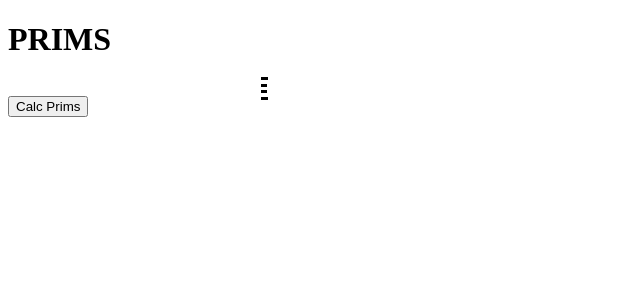
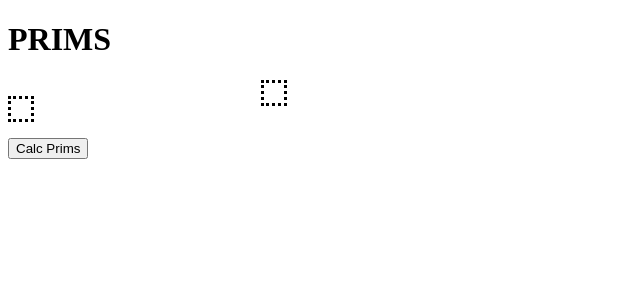
Before and after one commit to williamsSoftwareLimited/prims, an Angular app: page / in a window 1280 px wide. Shown: the top 300 px of the page, without its empty margins (0-640 px from the left). Built offline with nearby package versions, Linux system fonts and the light colour scheme.

Commit message:
added the func to be called when square clicked

```diff
--- a/src/app/components/layout/sidebar/sidebar.component.html
+++ b/src/app/components/layout/sidebar/sidebar.component.html
@@ -1,4 +1,7 @@
 <div class="prims-sidebar">
+    <p>
+        <app-square [func]="fillSquare" (click)="onclick()"></app-square>
+    </p>
     <p>
         <button (click)="calcNotify.emit()">Calc Prims</button>
     </p>
--- a/src/app/components/layout/sidebar/sidebar.component.ts
+++ b/src/app/components/layout/sidebar/sidebar.component.ts
@@ -7,12 +7,17 @@ import { Component, OnInit, Output, EventEmitter } from '@angular/core';
 })
 export class SidebarComponent implements OnInit {
   @Output() calcNotify = new EventEmitter();
+  fillSquare;
   constructor() { }
 
   ngOnInit() {
   }
 
-  calcPrims() {
+  onclick() {
+    // tslint:disable-next-line:only-arrow-functions
+    this.fillSquare = function(){
+      console.log("filled the square");
+    }
   }
 
 }
--- a/src/app/components/layout/square/square.component.css
+++ b/src/app/components/layout/square/square.component.css
@@ -1,3 +1,5 @@
 .prims-square {
     border-style: dotted;
+    width: 20px;
+    height: 20px;
 }
--- a/src/app/components/layout/square/square.component.html
+++ b/src/app/components/layout/square/square.component.html
@@ -1,3 +1,3 @@
-<span class='prims-square'>
+<div class='prims-square'>
 
-</span>
+</div>
--- a/src/app/components/layout/square/square.component.ts
+++ b/src/app/components/layout/square/square.component.ts
@@ -1,4 +1,4 @@
-import { Component, OnInit } from '@angular/core';
+import { Component, OnInit, Input } from '@angular/core';
 
 @Component({
   selector: 'app-square',
@@ -6,10 +6,9 @@ import { Component, OnInit } from '@angular/core';
   styleUrls: ['./square.component.css']
 })
 export class SquareComponent implements OnInit {
-
+  @Input() func;
   constructor() { }
 
   ngOnInit() {
   }
-
 }
```
